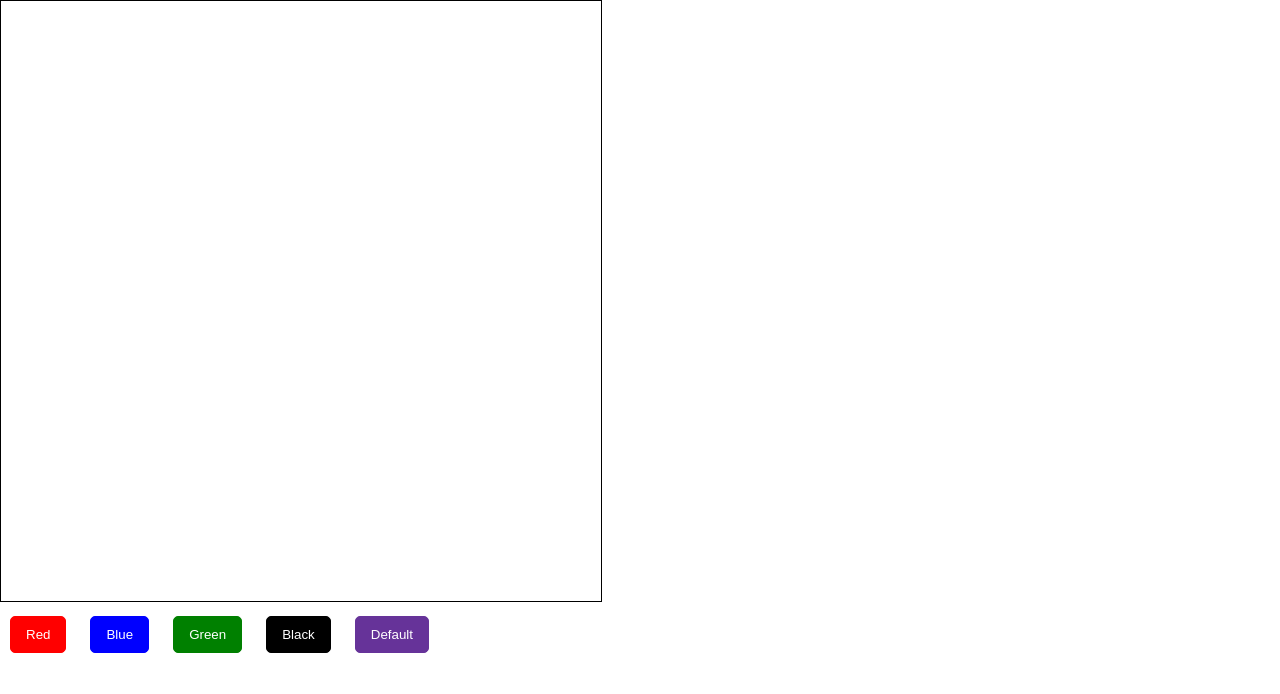
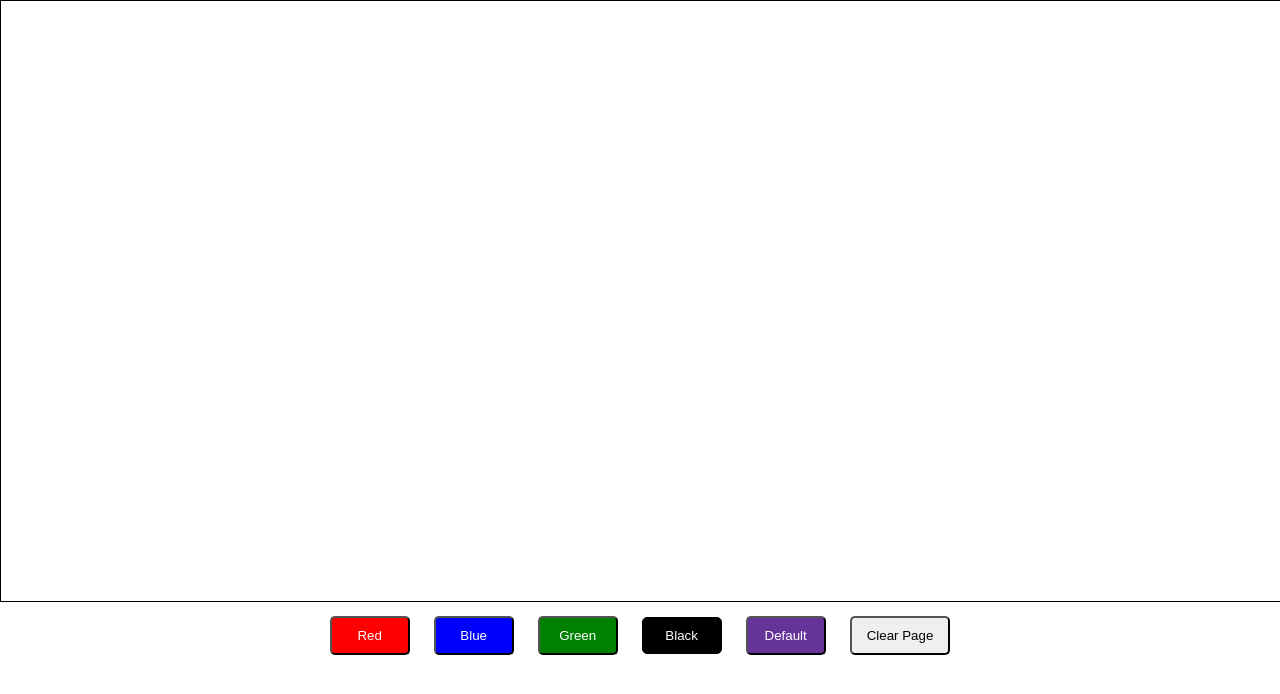
Before and after one commit to jcortes0309/draw_together, a website: page public/index.html in a window 1280 px wide. Drawn offline with nearby package versions, Linux system fonts and the light colour scheme; no server answers.

Commit message:
Canvas covers whole width of the page. Add additional buttons to home page. Modify CSS styles

```diff
--- a/backend.js
+++ b/backend.js
@@ -10,9 +10,7 @@ app.use(express.static("public"));
 io.on("connection", function(socket) {
   console.log("Client connected");
   socket.on("draw-together", function(coordinates) {
-    console.log("coordinates info sent by frontend", coordinates);
     socket.broadcast.emit("draw-together", coordinates);
-    console.log("coordinates broadcast ", coordinates);
   });
 
 
--- a/public/frontend.js
+++ b/public/frontend.js
@@ -2,11 +2,15 @@ var socket = io();
 
 const canvas = document.getElementById("draw-canvas");
 const ctx = canvas.getContext("2d");
+canvas.width = window.innerWidth;
+
 var colorRed = document.getElementById("red");
 var colorBlue = document.getElementById("blue");
 var colorGreen = document.getElementById("green");
 var colorBlack = document.getElementById("black");
 var colorDefault = document.getElementById("default");
+
+var clearPage = document.getElementById("clear-page");
 
 penColor = "#663399";
 // ctx.lineJoin = "round";
@@ -18,7 +22,6 @@ var lastMousePosition;
 
 
 function draw(coordinates) {
-  console.log("Draw function in side draw", coordinates);
   ctx.strokeStyle = coordinates.penColor;
   ctx.lineJoin = "round";
   ctx.lineCap = "round";
@@ -33,7 +36,6 @@ function draw(coordinates) {
 }
 
 socket.on("draw-together", function(coordinates) {
-  console.log("Socket coordinates", coordinates);
   draw(coordinates);
 });
 
@@ -72,7 +74,6 @@ canvas.addEventListener("mousemove", function(event) {
     lastMousePosition : lastMousePosition,
     penColor : penColor
   };
-  console.log("The coordinates are now: ", coordinates);
   if (isDrawing === true) {
     if (lastMousePosition) {
       socket.emit("draw-together", coordinates);
@@ -83,12 +84,13 @@ canvas.addEventListener("mousemove", function(event) {
 });
 
 canvas.addEventListener("mouseup", function(event) {
-  // console.log(event);
   isDrawing = false;
 });
 
+canvas.addEventListener("mouseout", function() {
+  isDrawing = false;
+});
 
-canvas.addEventListener("mouseout", function () {
-  isDrawing = false;
-  // console.log(isDrawing);
+clearPage.addEventListener("click", function() {
+  location.reload();
 });
--- a/public/index.html
+++ b/public/index.html
@@ -13,6 +13,7 @@
       <button id="green" value="green">Green</button>
       <button id="black" value="black">Black</button>
       <button id="default" value="#663399">Default</button>
+      <button id="clear-page">Clear Page</button>
     </div>
 
 
--- a/public/style.css
+++ b/public/style.css
@@ -4,6 +4,10 @@ body, html {
 
 canvas {
   border: 1px solid black;
+}
+
+.buttons {
+  text-align: center;
 }
 
 .buttons button {
@@ -19,29 +23,34 @@ button:focus {
 #red {
   background-color: red;
   color: white;
-  border: 1px solid red;
+  /*border: 1px solid red;*/
+  width: 80px;
 }
 
 #blue {
   background-color: blue;
   color: white;
-  border: 1px solid blue;
+  /*border: 1px solid blue;*/
+  width: 80px;
 }
 
 #green {
   background-color: green;
   color: white;
-  border: 1px solid green;
+  /*border: 1px solid green;*/
+  width: 80px;
 }
 
 #black {
   background-color: black;
   color: white;
   border: 1px solid black;
+  width: 80px;
 }
 
 #default {
   background-color: #663399;
   color: white;
-  border: 1px solid #663399;
+  /*border: 1px solid #663399;*/
+  width: 80px;
 }
```
